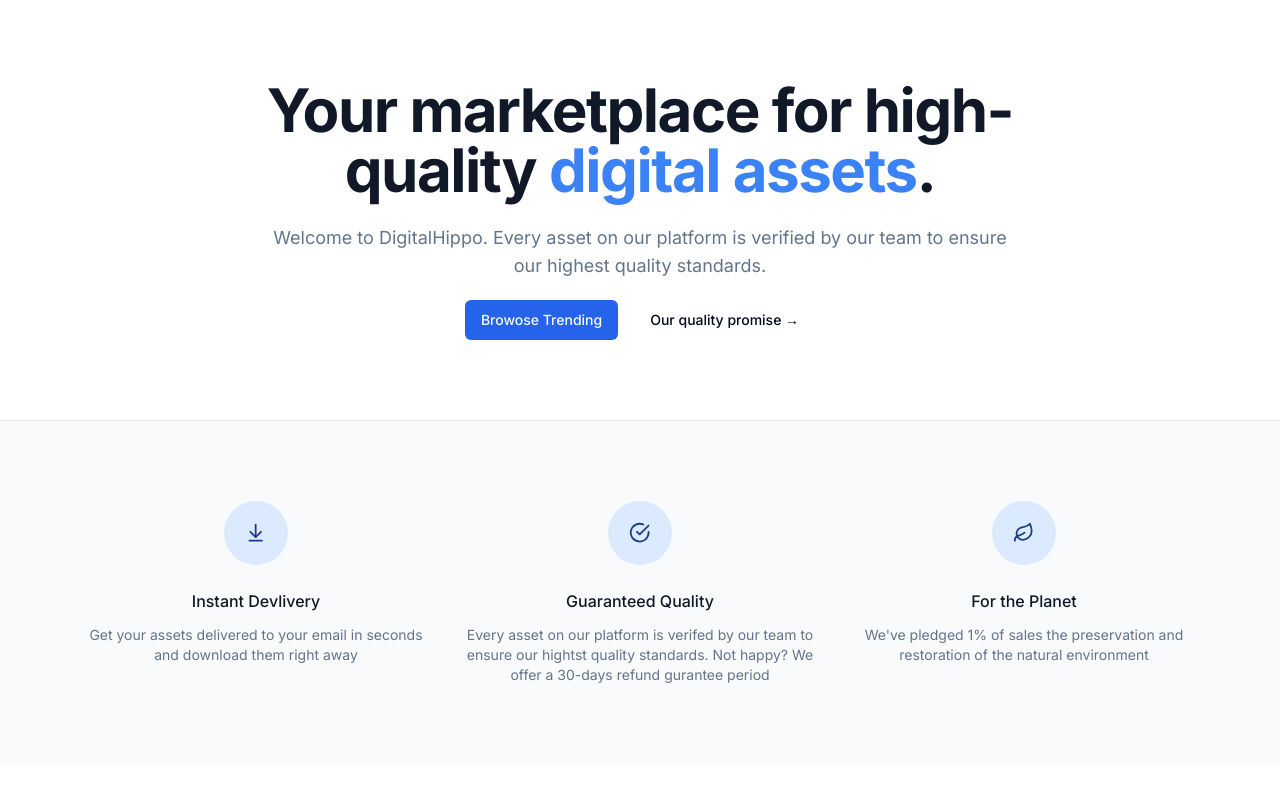
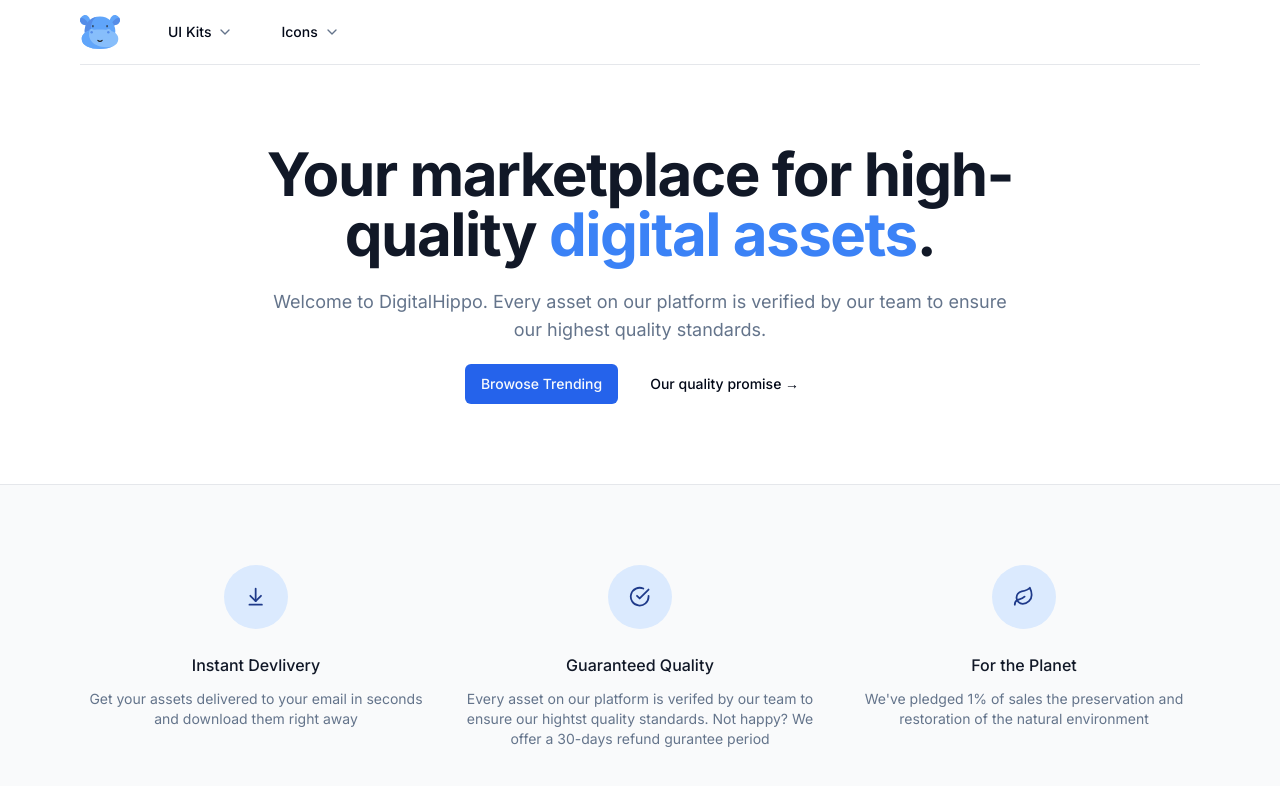
Before and after one commit to MerakiShubh/Ecommerce, a Next.js app: page / in a window 1280 px wide. Shown: the top 786 px of the page. Built offline with nearby package versions, Linux system fonts and the light colour scheme.

Commit message:
add nav items Ui-kits and icons

```diff
--- a/src/app/layout.tsx
+++ b/src/app/layout.tsx
@@ -2,6 +2,7 @@
 import { Inter } from "next/font/google";
 import "./globals.css";
 import { cn } from "@/lib/utils";
+import Navbar from "@/components/Navbar";
 
 const inter = Inter({ subsets: ["latin"] });
 
@@ -21,6 +22,7 @@
         className={cn("relative h-full font-sans antialiased", inter.className)}
       >
         <main className="relative flex flex-col min-h-screen">
+          <Navbar />
           <div className="flex-grow flex-1">{children}</div>
         </main>
       </body>
--- a/src/components/Icons.tsx
+++ b/src/components/Icons.tsx
@@ -1,7 +1,7 @@
 import { LucideProps } from "lucide-react";
 
 export const Icons = {
-  logo: (props: LucideProps) => {
+  logo: (props: LucideProps) => (
     <svg {...props} viewBox="0 0 512 512">
       <g>
         <path
@@ -84,6 +84,6 @@
           opacity="1"
         ></path>
       </g>
-    </svg>;
-  },
+    </svg>
+  ),
 };
--- /dev/null
+++ b/src/components/NavItem.tsx
@@ -0,0 +1,95 @@
+"use client";
+
+import { PRODUCT_CATEGORIES } from "@/config";
+import { Button } from "./ui/button";
+import { ChevronDown } from "lucide-react";
+import { cn } from "@/lib/utils";
+import Image from "next/image";
+import Link from "next/link";
+
+type Category = (typeof PRODUCT_CATEGORIES)[number];
+
+interface NavItemsProps {
+  category: Category;
+  handleOpen: () => void;
+  isOpen: boolean;
+  isAnyOpen: boolean;
+}
+
+const NavItem = ({
+  isAnyOpen,
+  isOpen,
+  handleOpen,
+  category,
+}: NavItemsProps) => {
+  return (
+    <div className="flex">
+      <div className="relative flex items-center">
+        <Button
+          className="gap-1.5"
+          onClick={handleOpen}
+          variant={isOpen ? "secondary" : "ghost"}
+        >
+          {category.label}
+          <ChevronDown
+            className={cn("h-4 w-4 transition-all text-muted-foreground", {
+              "-rotate-180": isOpen,
+            })}
+          />
+        </Button>
+      </div>
+
+      {isOpen ? (
+        <div
+          className={cn(
+            "absolute inset-x-0 top-full text-sm text-muted-foreground",
+            {
+              "animate-in fade-in-10 slide-in-from-top-5": !isAnyOpen,
+            }
+          )}
+        >
+          <div
+            className="absolute inset-0 top-1/2 bg-white shadow"
+            aria-hidden="true"
+          />
+
+          <div className="relative bg-white">
+            <div className="mx-auto max-w-7xl px-8">
+              <div className="grid grid-cols-4 gap-x-8 gap-y-10 py-16">
+                <div className="col-span-4 col-start-1 grid grid-cols-3 gap-x-8">
+                  {category.featured.map((item) => (
+                    <div
+                      key={item.name}
+                      className="group relative text-base sm:text-sm"
+                    >
+                      <div className="relative aspect-video overflow-hidden rounded-lg bg-gray-100 group-hover:opacity-75">
+                        <Image
+                          src={item.imageSrc}
+                          alt="produt category image"
+                          fill
+                          className="object-cover object-center"
+                        />
+                      </div>
+
+                      <Link
+                        href={item.href}
+                        className="mt-6 block font-medium text-gray-900"
+                      >
+                        {item.name}
+                      </Link>
+                      <p className="mt-1" aria-hidden="true">
+                        Shop now
+                      </p>
+                    </div>
+                  ))}
+                </div>
+              </div>
+            </div>
+          </div>
+        </div>
+      ) : null}
+    </div>
+  );
+};
+
+export default NavItem;
--- a/src/components/NavItems.tsx
+++ b/src/components/NavItems.tsx
@@ -1,13 +1,29 @@
 "use client";
 import { PRODUCT_CATEGORIES } from "@/config";
-import { useState } from "react";
+import { useEffect, useRef, useState } from "react";
 import NavItem from "./NavItem";
+import { useOnClickOutside } from "@/hooks/use-on-click-outside";
 
 const NavItems = () => {
   const [activeIndex, setActiveIndex] = useState<null | number>(null);
+  useEffect(() => {
+    const handler = (e: KeyboardEvent) => {
+      if (e.key === "Escape") {
+        setActiveIndex(null);
+      }
+    };
+    document.addEventListener("keydown", handler);
+    return () => {
+      document.removeEventListener("keydown", handler);
+    };
+  }, []);
   const isAnyOpen = activeIndex !== null;
+  const navRef = useRef<HTMLDivElement | null>(null);
+
+  useOnClickOutside(navRef, () => setActiveIndex(null));
+
   return (
-    <div className="flex gap-4 h-full">
+    <div className="flex gap-4 h-full" ref={navRef}>
       {PRODUCT_CATEGORIES.map((category, i) => {
         const handleOpen = () => {
           if (activeIndex === i) {
--- /dev/null
+++ b/src/components/Navbar.tsx
@@ -0,0 +1,30 @@
+import Link from "next/link";
+import MaxWidthWrapper from "./MaxWidthWrapper";
+import { Icons } from "./Icons";
+import NavItems from "./NavItems";
+
+const Navbar = () => {
+  return (
+    <div className="bg-white sticky z-50 top-0 inset-x-0 h-16">
+      <header className="relative bg-white">
+        <MaxWidthWrapper>
+          <div className="border-b border-gray-200">
+            <div className="flex h-16 items-center">
+              {/* TODO: Movile nav */}
+              <div className="ml-4 flex lg:ml-0">
+                <Link href={"/"}>
+                  <Icons.logo className="h-10 w-10" />
+                </Link>
+              </div>
+              <div className="hidden z-50 lg:ml-8 lg:block lg:self-stretch">
+                <NavItems />
+              </div>
+            </div>
+          </div>
+        </MaxWidthWrapper>
+      </header>
+    </div>
+  );
+};
+
+export default Navbar;
--- a/src/config/index.ts
+++ b/src/config/index.ts
@@ -6,17 +6,17 @@
       {
         name: "Editor picks",
         href: "#",
-        imageSrc: "/nav/ui-kits/mixed.jpg",
+        imageSrc: "/nav/ui_kits/purple.jpg",
       },
       {
         name: "New Arrivals",
         href: "#",
-        imageSrc: "/nav/ui-kits/blue.jpg",
+        imageSrc: "/nav/ui_kits/blue.jpg",
       },
       {
         name: "BestSellers",
         href: "#",
-        imageSrc: "/nav/ui-kits/purple.jpg",
+        imageSrc: "/nav/ui_kits/mixed.jpg",
       },
     ],
   },
@@ -37,7 +37,7 @@
       {
         name: "Bestselling Icons",
         href: "#",
-        imageSrc: "/nav/icons/bestseller.jpg",
+        imageSrc: "/nav/icons/bestsellers.jpg",
       },
     ],
   },
```
